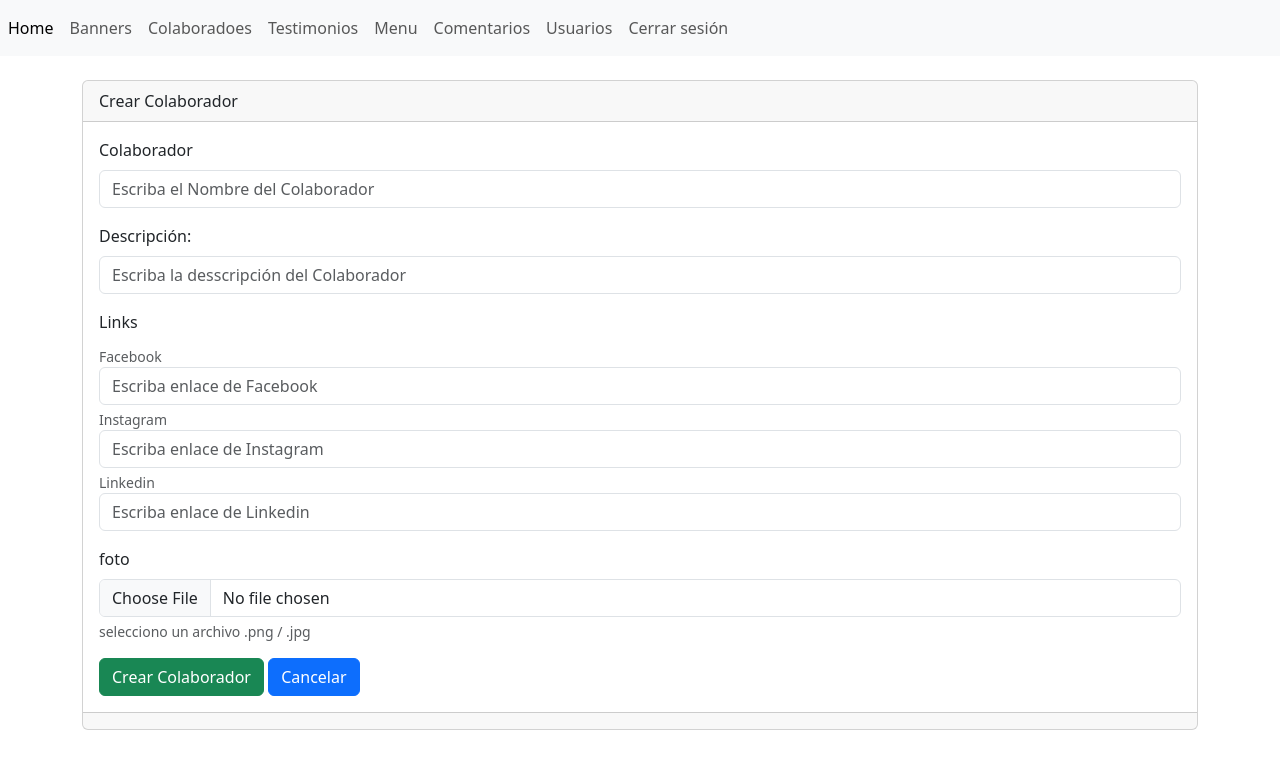
After one commit to Isr-ael13/ProyectoGdeS, a PHP site: page /ProyectoGdeS/admin/seccion/colaboradores/crear.php in a window 1280 px wide. The commit adds this page. Shown: the top 769 px of the page. Run offline with PHP 8.4, Linux system fonts and the light colour scheme.

Commit message:
sección 5
se agrego parte de la seccion 5 (del 26 al 30) / tambien se arreglo el boton banner en la archivo header.php

```diff
--- /dev/null
+++ b/admin/seccion/colaboradores/crear.php
@@ -0,0 +1,97 @@
+<?php
+include("../../bd.php");
+if($_POST){
+
+        $titulo=(isset($_POST['titulo']))?$_POST['titulo']:"";
+        $descripcion=(isset($_POST['descripcion']))?$_POST['descripcion']:"";
+        $linkfacebook=(isset($_POST['linkfacebook']))?$_POST['linkfacebook']:"";
+        $linkinstagram=(isset($_POST['linkinstagram']))?$_POST['linkinstagram']:"";
+        $linklinkedin=(isset($_POST['linklinkedin']))?$_POST['linklinkedin']:"";
+        $foto=(isset($_FILES['foto']['name']))?$_FILES['foto']['name']:"";
+
+        $fecha_foto = new DateTime();
+        $nombreArchivo_foto = ($foto != '') ? $fecha_foto->getTimestamp() . "_" . $foto : "";
+        $tmp_foto = $_FILES['foto']['tmp_name'];
+
+        if ($tmp_foto != '') {
+            move_uploaded_file($tmp_foto, "../../../images/Chefs/" . $nombreArchivo_foto);
+        }
+
+        $sentencia=$conexion->prepare("INSERT INTO `tbl_colaboradores`
+        (ID, titulo, descripcion, linkfacebook, linkinstagram, linklinkedin, foto)
+        VALUES (NULL, :titulo, :descripcion, :linkfacebook, :linkinstagram, :linklinkedin, :foto)");
+
+        $sentencia->bindParam(":titulo", $titulo);
+        $sentencia->bindParam(":descripcion", $descripcion);
+        $sentencia->bindParam(":linkfacebook", $linkfacebook);
+        $sentencia->bindParam(":linkinstagram", $linkinstagram);
+        $sentencia->bindParam(":linklinkedin", $linklinkedin);
+        $sentencia->bindParam(":foto", $nombreArchivo_foto);
+
+        $sentencia->execute();
+
+
+}
+include ("../../templetes/header.php");
+?>
+<br/>
+<div class="card">
+    <div class="card-header">
+        Crear Colaborador
+    </div>
+    <div class="card-body">
+        <form action="" method="post" enctype="multipart/form-data">
+            <div class="mb-3">
+                <label for="titulo" class="form-label">Colaborador</label>
+                <input type="text"
+                class="form-control" name="titulo" id="titulo" aria-describedby="helpId" placeholder="Escriba el Nombre del Colaborador">
+            </div>
+
+            <div class="mb-3">
+                <label for="descripcion" class="form-label">Descripción:</label>
+                <input type="text"
+                class="form-control" name="descripcion" id="descripcion" aria-describedby="helpId" placeholder="Escriba la desscripción del Colaborador">
+            </div>
+
+            <div class="mb-3">
+                <label for="link" class="form-label">Links</label>
+                <div id="fileHelpId" class="form-text">Facebook</div>
+                <input type="text"
+                class="form-control" name="linkfacebook" id="linkfacebook" aria-describedby="helpId" placeholder="Escriba enlace de Facebook">
+                <div id="fileHelpId" class="form-text">Instagram</div>
+                <input type="text"
+                class="form-control" name="linkinstagram" id="linkinstagram" aria-describedby="helpId" placeholder="Escriba enlace de Instagram ">
+                <div id="fileHelpId" class="form-text">Linkedin</div>
+                <input type="text"
+                class="form-control" name="linklinkedin" id="linklinkedin" aria-describedby="helpId" placeholder="Escriba enlace de Linkedin">
+
+            </div>
+
+           <div class="mb-3">
+            <label for="" class="form-label">foto</label>
+            <input
+                type="file"
+                class="form-control"
+                name="foto"
+                id="foto"
+                placeholder=""
+                aria-describedby="fileHelpId"
+            />
+            <div id="fileHelpId" class="form-text">selecciono un archivo .png / .jpg</div>
+           </div>
+
+            <button type="submit" class="btn btn-success">Crear Colaborador</button>
+            <a name="" id="" class="btn btn-primary" href="index.php" role="button">Cancelar</a>
+
+        </form>
+    </div>
+    <div class="card-footer text-muted">
+
+    </div>
+</div>
+
+
+
+
+
+<?php include ("../../templetes/footer.php"); ?>
--- a/admin/templetes/header.php
+++ b/admin/templetes/header.php
@@ -1,5 +1,5 @@
 <?php
-$url_base = "http://localhost/restaurant/admin/";
+$url_base = "http://localhost/ProyectoGdeS/admin/";
 ?>
 
 <!doctype html>
```
Also changed, not shown: admin/seccion/colaboradores/index.php (added, +47 -0 lines), .github/copilot-instructions.md (added), admin/seccion/colaboradores/editar.php (added), images/Chefs/1761682924_Captura de pantalla 2025-05-18 192555.png (added).
